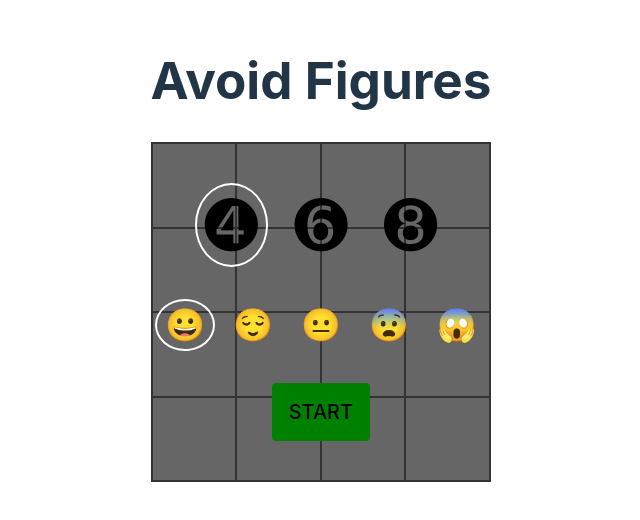
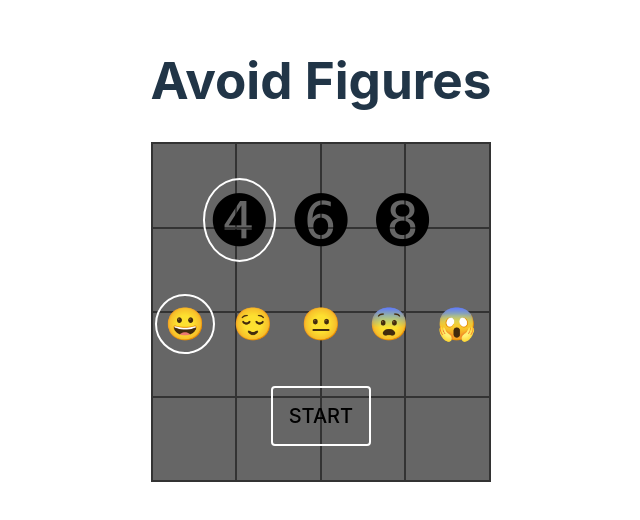
Before and after one commit to RoHell/Figures, a Vue app: page / in a window 1280 px wide. Shown: the part 150-670 px from the top of the page, without its empty margins (319-959 px from the left). Built offline with nearby package versions, Linux system fonts and the light colour scheme.

Commit message:
Action items style improvements

```diff
--- a/src/components/Actions.vue
+++ b/src/components/Actions.vue
@@ -119,14 +119,10 @@ const grids = [
   gap: 2rem;
   margin: auto;
 
-  &__grids {
-    display: flex;
-    gap: 1rem;
-  }
-
-  &__levels {
+  &__levels, &__grids {
     display: flex;
     gap: 0.5rem;
+    justify-content: space-around;
   }
 
   &__level, &__grid {
@@ -137,6 +133,7 @@ const grids = [
     border: 2px solid transparent;
     border-radius: 50%;
     outline: none;
+    aspect-ratio: 1;
 
     &--active {
       border: 2px solid white;
@@ -154,7 +151,8 @@ const grids = [
   &__start {
     text-transform: uppercase;
     border-radius: 0.25rem;
-    background-color: green;
+    border: 2px solid white;
+    background-color: transparent;
     font-size: 1.25rem;
     padding: 1rem;
   }
```
